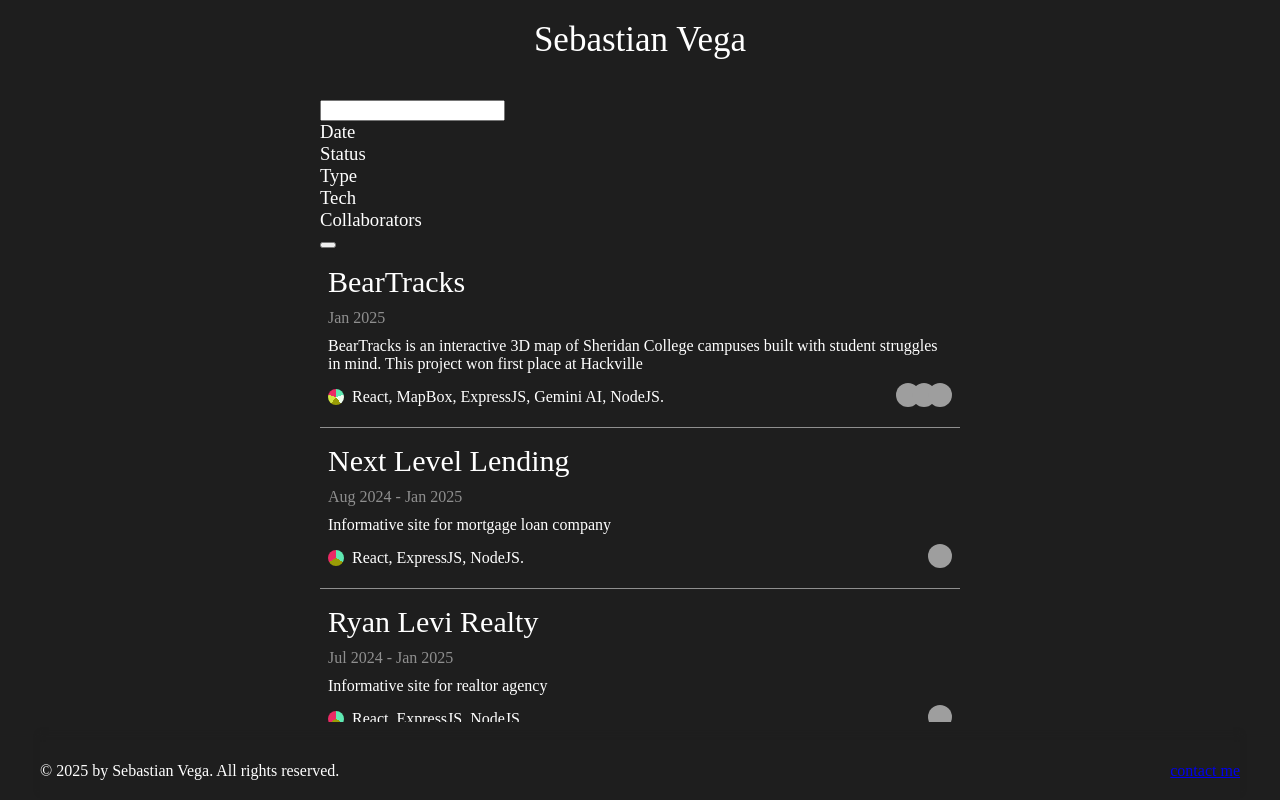
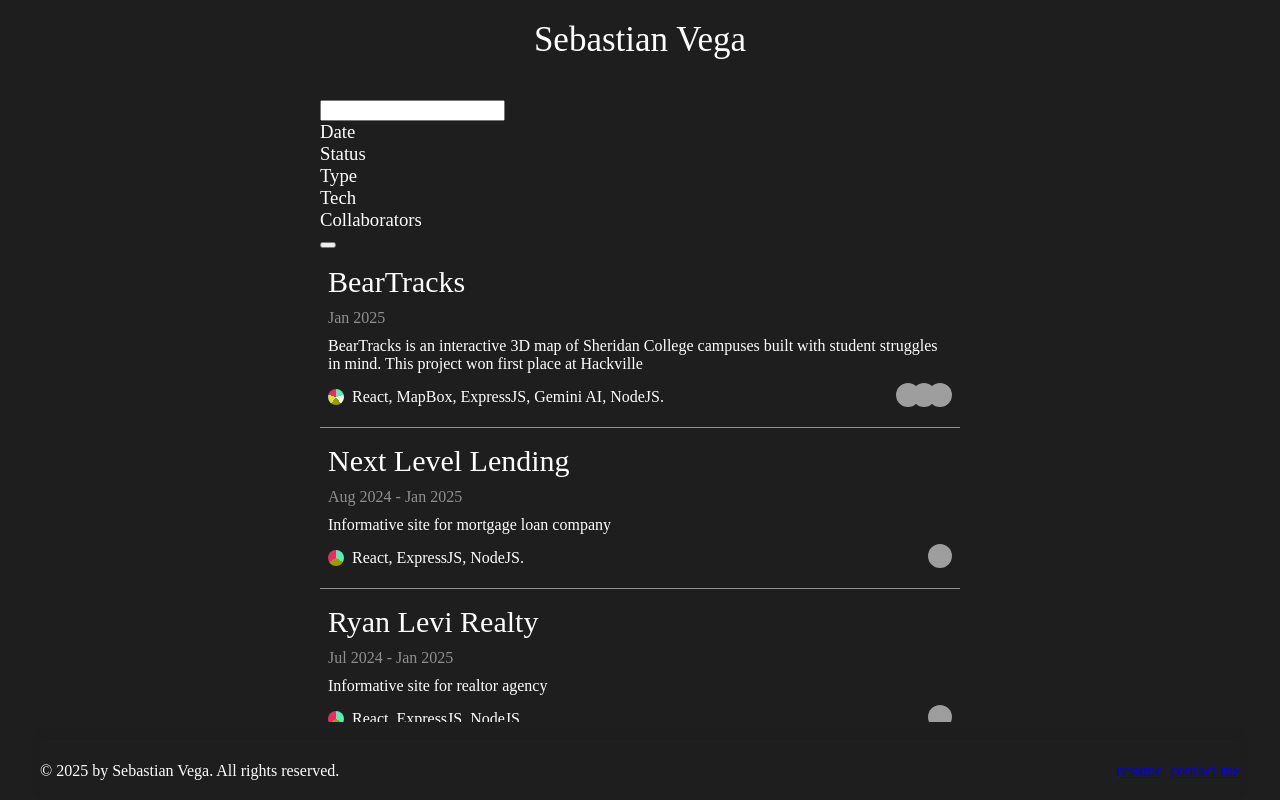
Before and after one commit to vega0604/Portfolio, a React (Vite) app: page / in a window 1280 px wide. Built offline with nearby package versions, Linux system fonts and the light colour scheme; grey boxes are pictures that could not be loaded.

Commit message:
feat(footer): added resume link

```diff
--- a/src/components/Footer.jsx
+++ b/src/components/Footer.jsx
@@ -5,7 +5,14 @@ function Footer(){
     return (
         <footer className={`${styles.footer} container`}>
             <p>© 2025 by Sebastian Vega. All rights reserved.</p>
-            <Link to='contact'>contact me</Link>
+            <ul className={styles.links_list}>
+                <li>
+                    <a href="/resume.pdf" target="_blank" className={styles.link}>resume</a>
+                </li>
+                <li>
+                    <Link to='contact' className={styles.link}>contact me</Link>
+                </li>
+            </ul>
         </footer>
     );
 }
--- a/src/styles/footer.module.css
+++ b/src/styles/footer.module.css
@@ -8,3 +8,13 @@
     background: var(--dark);
     box-shadow: 0px -8px 5px var(--dark);
 }
+
+.links_list {
+    display: flex;
+    gap: 0.5rem;
+}
+
+.link {
+    text-wrap: nowrap;
+    white-space: none;
+}
```
Also changed, not shown: 1 other file (tests, documents, lock files or other folders).
